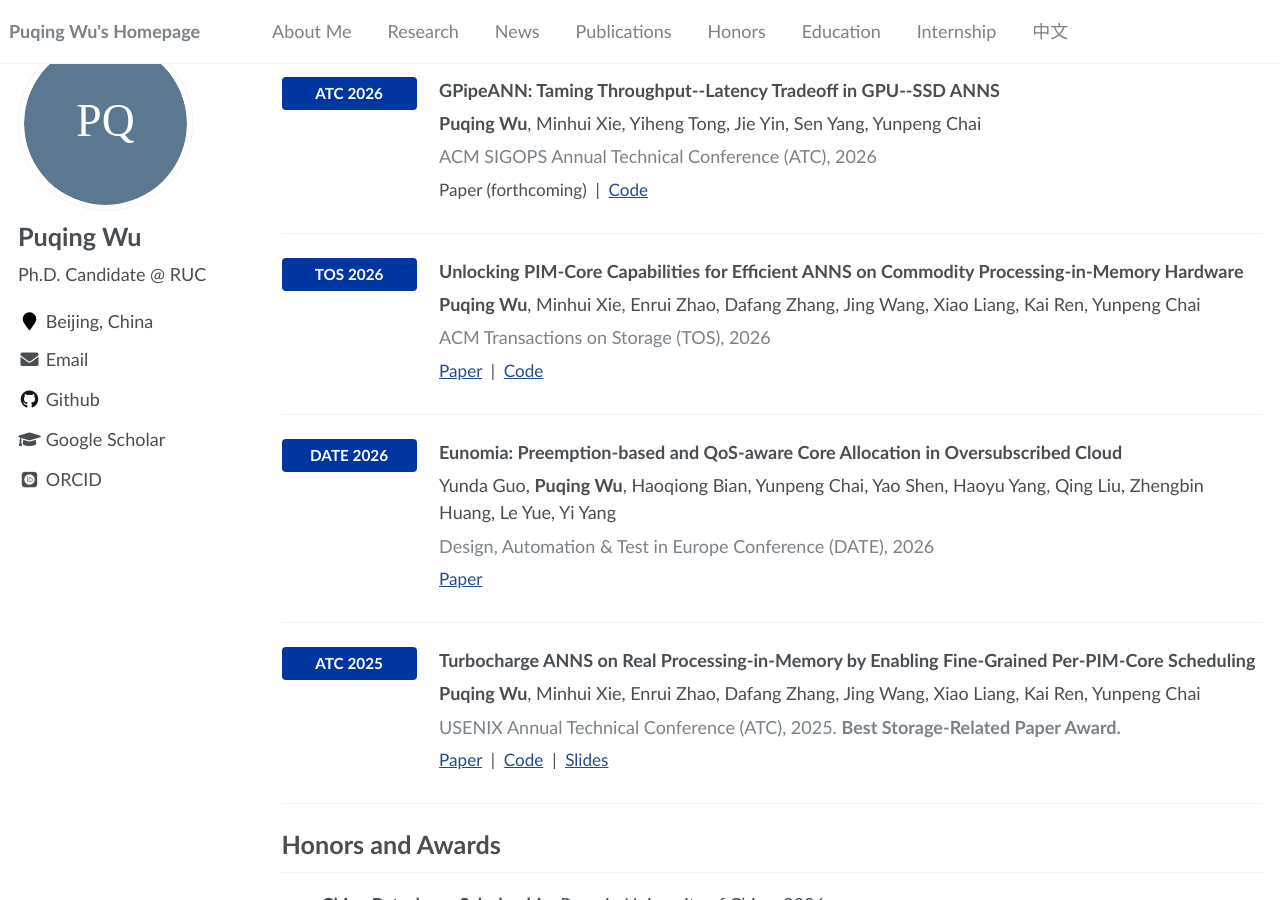
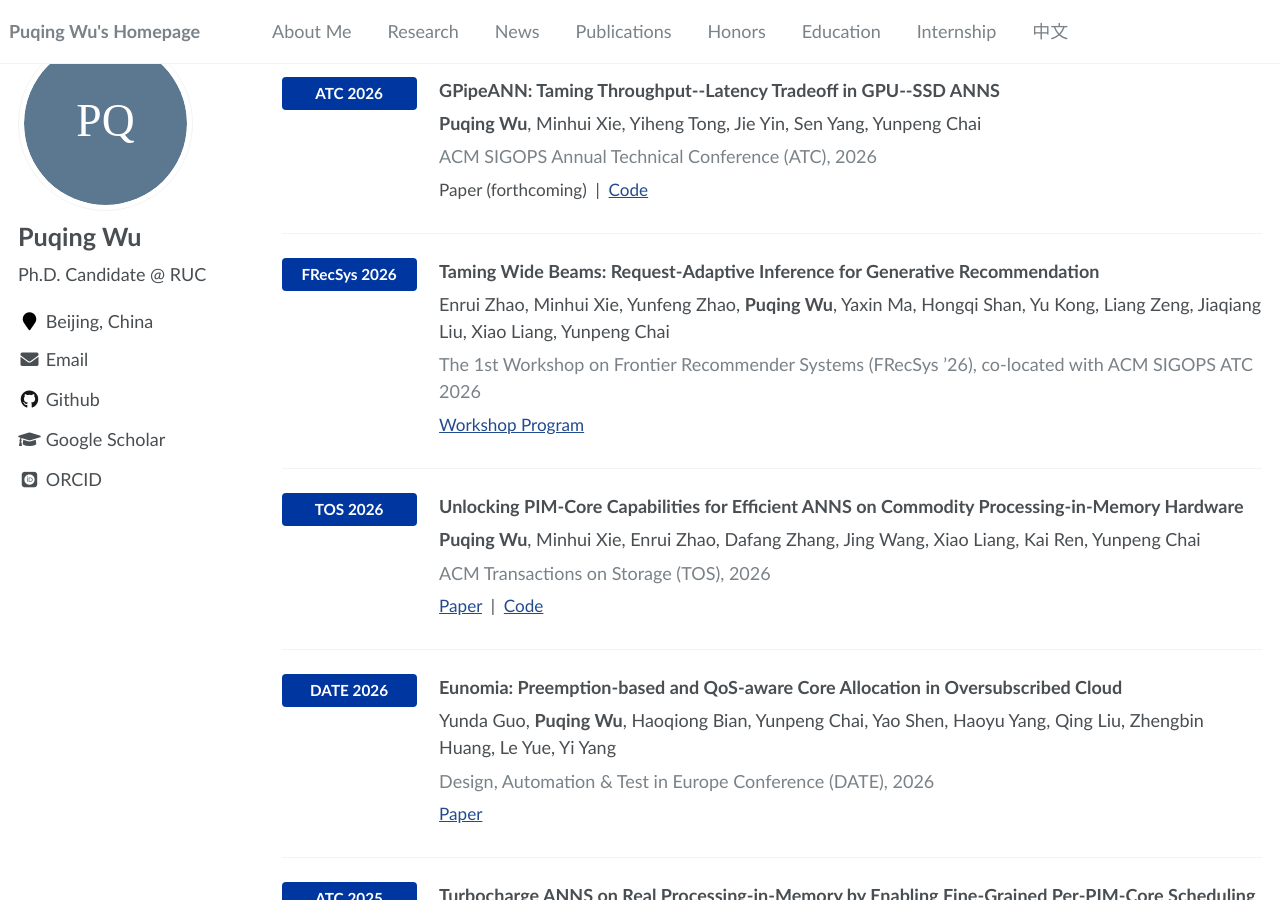
Before and after one commit to w-pq/w-pq.github.io, a Jekyll site: the page built from _pages/about.md, in a window 1280 px wide and 900 px high, scrolled down 815 px. Built offline with Jekyll 4.4.1, drawn with Linux system fonts in a browser that asks for light colours; some web fonts are replaced.

Commit message:
Add FRecSys 2026 paper to bilingual homepage

```diff
--- a/_pages/about.md
+++ b/_pages/about.md
@@ -49,6 +49,21 @@ Publications
 <p class="pub-venue">ACM SIGOPS Annual Technical Conference (ATC), 2026</p>
 
 <p class="pub-links">Paper (forthcoming) &nbsp;|&nbsp; <a href="https://github.com/ruc-system/quiver-ae">Code</a></p>
+
+</div>
+</div>
+
+<div class="paper-box">
+<div class="paper-box-image"><span class="badge">FRecSys 2026</span></div>
+<div class="paper-box-text" markdown="1">
+
+<p class="pub-title">Taming Wide Beams: Request-Adaptive Inference for Generative Recommendation</p>
+
+Enrui Zhao, Minhui Xie, Yunfeng Zhao, **Puqing Wu**, Yaxin Ma, Hongqi Shan, Yu Kong, Liang Zeng, Jiaqiang Liu, Xiao Liang, Yunpeng Chai
+
+<p class="pub-venue">The 1st Workshop on Frontier Recommender Systems (FRecSys ’26), co-located with ACM SIGOPS ATC 2026</p>
+
+<p class="pub-links"><a href="https://atcworkshop-rec.github.io/#program">Workshop Program</a></p>
 
 </div>
 </div>
```
Also changed, not shown: _pages/about-zh.md (+14 -0 lines).
